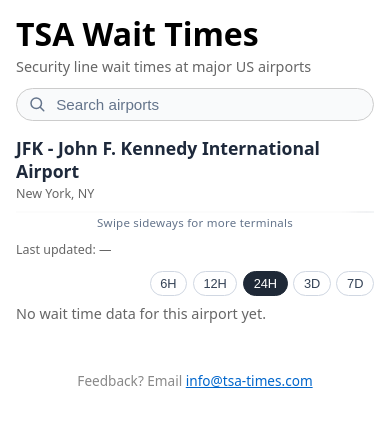
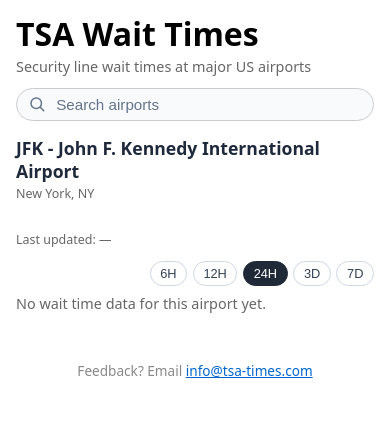
Before and after one commit to esavv/tsa, a Flask app: page /JFK in a window 390 px wide. Shown: the top 427 px of the page. Run offline with Flask 3, Linux system fonts and the light colour scheme; data that the repository does not hold is empty; some libraries are stand-ins or nearby versions.

Commit message:
fix: two-row terminal chip grid on mobile, remove scroll hint
Use CSS grid (2 rows, auto column flow) in .tab-row for max-width 768px;
drop edge fade and swipe copy. Single row + flex wrap unchanged on desktop.

Made-with: Cursor

```diff
--- a/templates/airport.html
+++ b/templates/airport.html
@@ -275,15 +275,6 @@
       gap: 0.4rem;
       margin: 0.5rem 0 0.35rem;
     }
-    .tab-row-scroll-hint {
-      display: none;
-      margin: 0;
-      padding: 0;
-      font-size: 0.72rem;
-      color: #64748b;
-      text-align: center;
-      letter-spacing: 0.02em;
-    }
     @media (max-width: 768px) {
       .tab-row-scroll {
         overflow-x: auto;
@@ -293,8 +284,6 @@
         scrollbar-width: thin;
         margin: 0.5rem 0 0.25rem;
         padding-bottom: 2px;
-        box-shadow: inset -20px 0 18px -14px rgba(248, 250, 252, 0.95),
-          inset -28px 0 24px -18px rgba(15, 23, 42, 0.12);
       }
       .tab-row-scroll::-webkit-scrollbar {
         height: 5px;
@@ -306,17 +295,19 @@
       .tab-row-scroll::-webkit-scrollbar-track {
         background: transparent;
       }
+      /* Two rows; extra terminals flow into additional columns (horizontal scroll). */
       .tab-row-scroll .tab-row {
-        flex-wrap: nowrap;
+        display: grid;
+        grid-template-rows: auto auto;
+        grid-auto-flow: column;
+        grid-auto-columns: 12rem;
+        column-gap: 0.4rem;
+        row-gap: 0.4rem;
+        align-items: stretch;
         margin: 0;
         width: max-content;
         max-width: none;
-        min-width: min(100%, max-content);
-      }
-      .tab-row-scroll-hint {
-        display: block;
-        margin-top: -0.15rem;
-        margin-bottom: 0.2rem;
+        min-width: 0;
       }
     }
     .tab-btn {
@@ -568,7 +559,6 @@
         <div class="tab-row-scroll">
           <div id="tab-row" class="tab-row" role="tablist" aria-label="Terminals"></div>
         </div>
-        <p class="tab-row-scroll-hint" aria-hidden="true">Swipe sideways for more terminals</p>
         <p class="muted" id="last-scraped-at"></p>
         <div class="range-group" id="range-group">
           <button type="button" class="range-btn" data-hours="6">6H</button>
```
